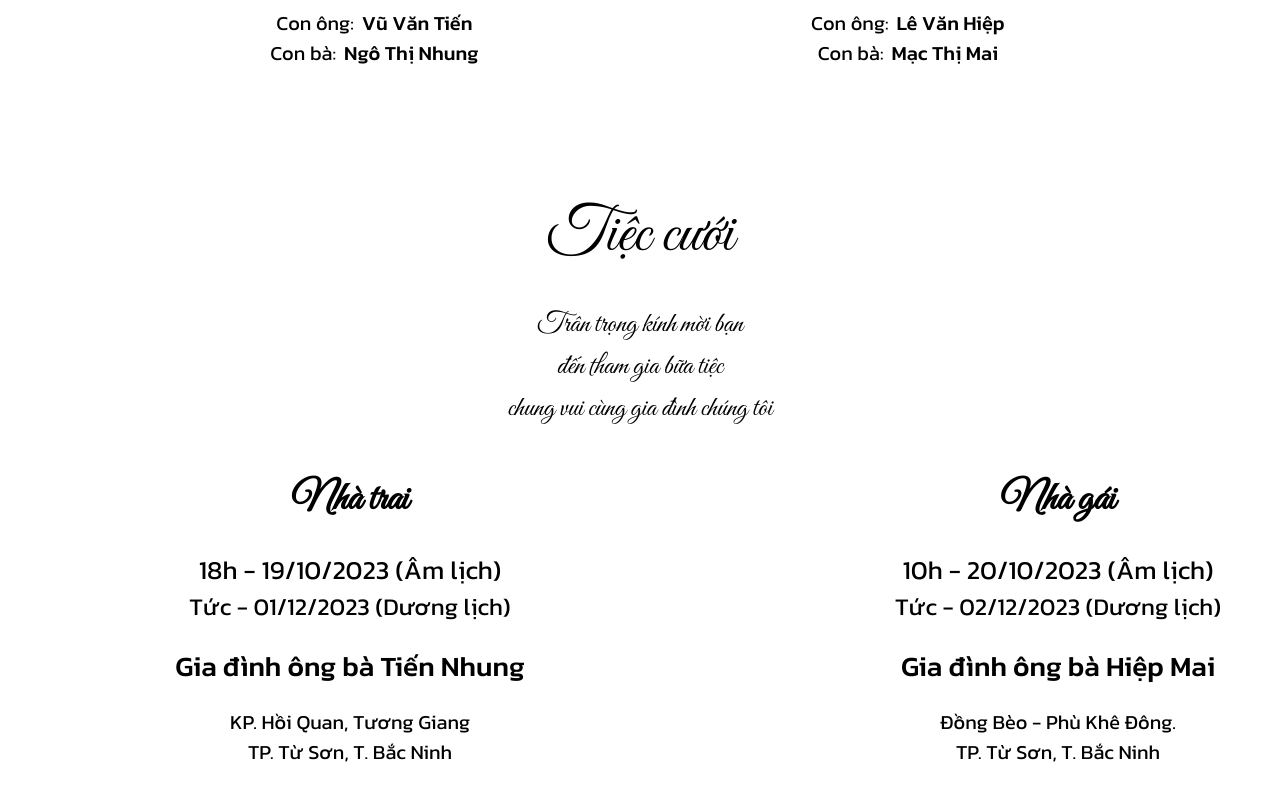
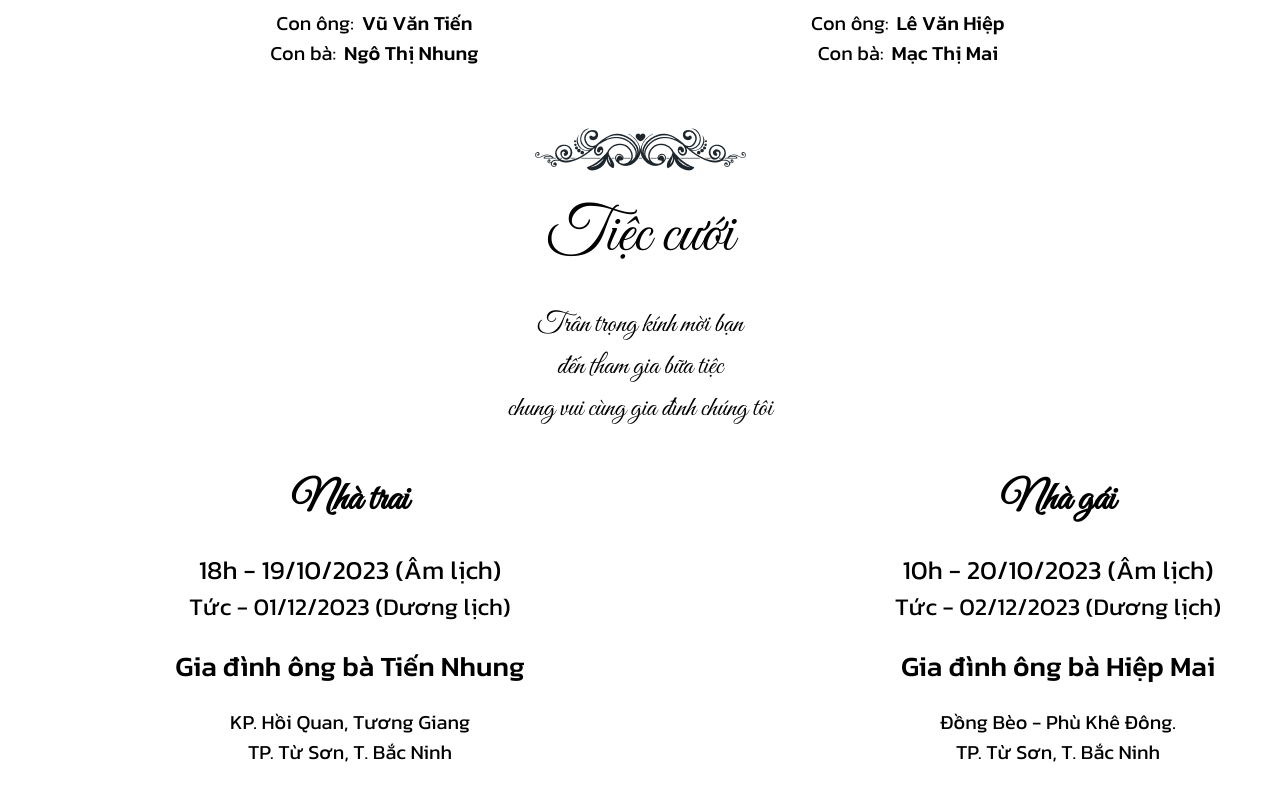
Before and after one commit to GnurTrung/wedding, a Next.js app: page / in a window 1280 px wide. Shown: the part 1774-2560 px from the top of the page. Built offline with nearby package versions, Linux system fonts and the light colour scheme; no server answers; grey boxes are pictures that could not be loaded.

Commit message:
update img

```diff
--- a/src/components/Gallery.tsx
+++ b/src/components/Gallery.tsx
@@ -57,14 +57,16 @@ const Gallery = () => {
             className="object-cover"
           />
         </div>
-        <div className="flex row-span-6 lg:row-span-2 col-span-2 lg:col-span-1 w-full relative">
+        <div className="flex row-span-2 lg:row-span-2 col-span-2 lg:col-span-1 w-full relative">
           <Image
             src="/assets/images/chew/5.jpg"
             alt="Picture of the author"
-            layout="fill"
+            // layout="fill"
             quality={100}
+            width={500}
+            height={500}
             loading="lazy"
-            className="object-cover object-top"
+            className="object-cover object-top max-sm:h-full"
           />
         </div>
         <img
@@ -72,11 +74,11 @@ const Gallery = () => {
           src="/assets/images/chew/divide.png"
           alt="err"
         />
-        <img
+        {/* <img
           className="absolute mx-auto -bottom-16 left-0 right-0 overflow-hidden"
           src="/assets/images/chew/divide.png"
           alt="err"
-        />
+        /> */}
       </section>
       {/* <Link
         href={"/"}
--- a/src/components/Gift.tsx
+++ b/src/components/Gift.tsx
@@ -14,7 +14,7 @@ const Gift = () => {
   return (
     <section
       id="chucmung"
-      className="px-5 sm:px-20 pt-20 sm:pb-40 pb-20 max-sm:flex-col relative"
+      className="px-5 sm:px-20 pt-20 sm:pb-40 pb-20 max-sm:flex-col relative mt-20"
     >
       <img
         className="absolute inset-0 mx-auto top-5"
--- a/src/components/SecondPage.tsx
+++ b/src/components/SecondPage.tsx
@@ -4,7 +4,12 @@ import Link from "next/link";
 
 const SecondPage = () => {
   return (
-    <section id="diadiem">
+    <section id="diadiem" className="relative">
+      <img
+          className="absolute inset-0 mx-auto top-5"
+          src="/assets/images/chew/divide.png"
+          alt="err"
+        />
       <div className="flex justify-center text-[64px] pt-20">Tiệc cưới</div>
       <div className="flex justify-center text-[28px] pt-5">
         Trân trọng kính mời bạn
```
